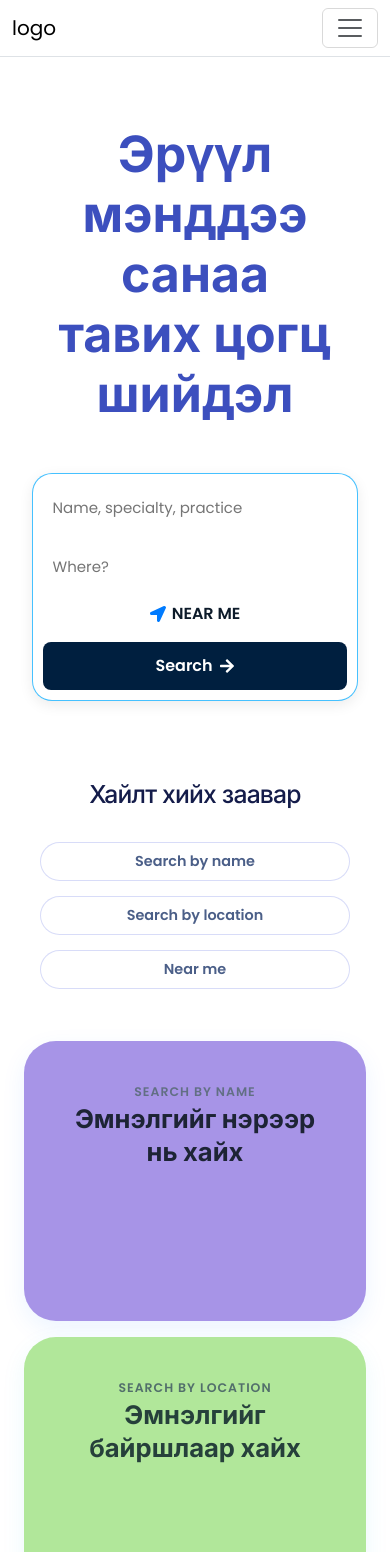
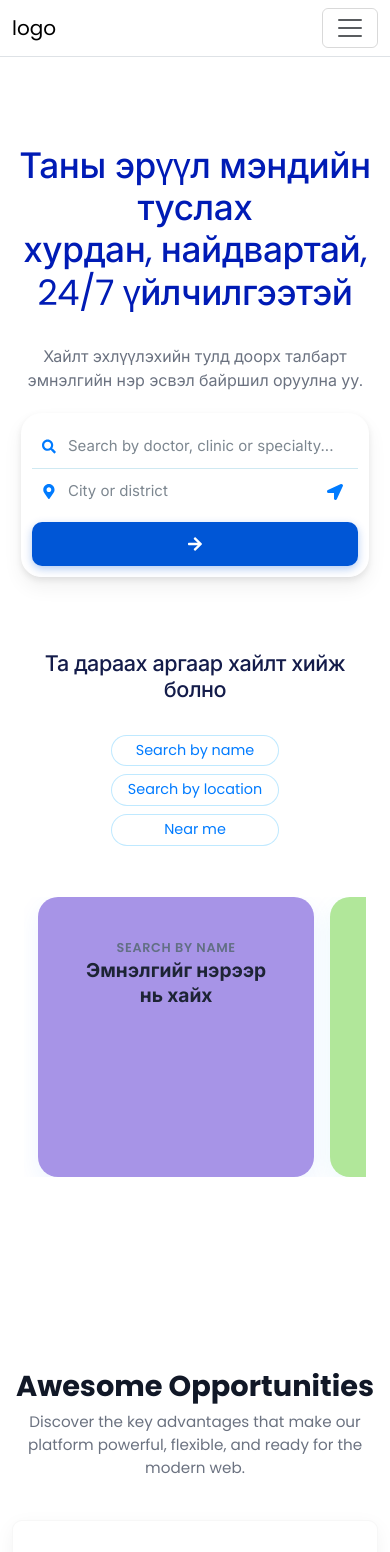
Before and after one commit to khishigtogtokh321/Project, a React (Vite) app: page / in a window 390 px wide. Shown: the top 1552 px of the page. Built offline with nearby package versions, Linux system fonts and the light colour scheme.

Commit message:
before using bootstrap class

```diff
--- a/src/components/Hero.jsx
+++ b/src/components/Hero.jsx
@@ -3,6 +3,7 @@ import SearchBar from "./SearchBar";
 import { useState } from "react";
 import HowToBook from "./HowToBook";
 import SearchCard from "./SearchCard";
+import MicroGuide from "./MicroGuide"
 
 export default function Hero() {
 
@@ -21,7 +22,10 @@ export default function Hero() {
     }}>
       <Row className="text-center my-5">
         <Col >
-          <h1 className="Res-hero-text fw-bold display-5 " style={{color: "#3c4fbeff", fontWeight: "700", fontSize: '50px'}} >Эрүүл мэнддээ санаа<br /><span style={{color: "#3c4fbeff", fontWeight: "600", fontSize: '50px'}} >тавих цогц шийдэл</span> </h1>
+          <div className="default-title">
+            <h1 className="hero-text  " >Таны эрүүл мэндийн туслах <br /> хурдан, найдвартай, 24/7 үйлчилгээтэй </h1>
+          </div>
+          <MicroGuide />
           <SearchBar/>
           <SearchCard />
         </Col>
--- /dev/null
+++ b/src/components/MicroGuide.jsx
@@ -0,0 +1,27 @@
+import React, { useEffect, useState } from "react";
+
+function MicroGuide() {
+  const [visible, setVisible] = useState(false);
+
+  useEffect(() => {
+    // Page load-оос 1 секундийн дараа fade-in
+    const timer = setTimeout(() => setVisible(true), 1000);
+    return () => clearTimeout(timer);
+  }, []);
+
+  return (
+    <p
+      style={{
+        opacity: visible ? 1 : 0,
+        transition: "opacity 1s ease-in-out",
+        fontSize: "1rem",
+        color: "#6b7280",
+        marginTop: "1rem",
+      }}
+    >
+       Хайлт эхлүүлэхийн тулд доорх талбарт эмнэлгийн нэр эсвэл байршил оруулна уу.
+    </p>
+  );
+}
+
+export default MicroGuide;
--- a/src/components/SearchBar.jsx
+++ b/src/components/SearchBar.jsx
@@ -1,119 +1,118 @@
-import { Container, Row, Col, Form, Button } from "react-bootstrap";
-// import { FaSearch , FaMapMarkerAlt } from "react-icons/fa";
-// import { FaLocationArrow } from 'react-icons/fa6';
-import { FaSearch, FaMapMarkerAlt, FaLocationArrow, FaArrowRight } from "react-icons/fa";
-
 import React, { useState } from "react";
+import {
+  FaSearch,
+  FaMapMarkerAlt,
+  FaLocationArrow,
+  FaArrowRight,
+  FaUserMd,
+} from "react-icons/fa";
 
 
-// const mockResults = [
-//   {
-//     id: 1,
-//     name: "Discret'Son - Laboratoire auditif",
-//     type: "Centre auditif",
-//     location: "Eaubonne",
-//     logo: "🔊",
-//   },
-//   {
-//     id: 2,
-//     name: "Krys Audition - La Châtre",
-//     type: "Centre auditif",
-//     location: "La Châtre",
-//     logo: "🎧",
-//   },
-//   {
-//     id: 3,
-//     name: "Krys Audition La Couronne - Cc Auchan",
-//     type: "Centre auditif",
-//     location: "La Couronne",
-//     logo: "🎧",
-//   },
-//   {
-//     id: 4,
-//     name: "Phonème - Saint-Lô - Germain Lebictel",
-//     type: "Audioprothésiste",
-//     location: "Saint-Lô",
-//     logo: "👤",
-//   },
-//    {
-//     id: 5,
-//     name: "Phonème - Saint-Lô - Germain Lebictel",
-//     type: "Audioprothésiste",
-//     location: "Saint-Lô",
-//     logo: "👤",
-//   },
-//    {
-//     id: 6,
-//     name: "Phonème - Saint-Lô - Germain Lebictel",
-//     type: "Audioprothésiste",
-//     location: "Saint-Lô",
-//     logo: "👤",
-//   },
-//    {
-//     id: 7,
-//     name: "Phonème - Saint-Lô - Germain Lebictel",
-//     type: "Audioprothésiste",
-//     location: "Saint-Lô",
-//     logo: "👤",
-//   },
-// ];
-
+const mockResults = [
+  { id: 1, name: "Ulaanbaatar Central Hospital", type: "Эмнэлэг", location: "Ulaanbaatar", logo: "🏥" },
+  { id: 2, name: "Zorig Clinic", type: "Шүдний эмнэлэг", location: "Bayanzurkh", logo: "🦷" },
+  { id: 3, name: "Health Partner", type: "Гэр бүлийн эмнэлэг", location: "Sukhbaatar", logo: "👨‍⚕️" },
+  { id: 4, name: "Eren Hospital", type: "Олон улсын эмнэлэг", location: "Songinokhairkhan", logo: "🌍" },
+  { id: 5, name: "Grand Med Hospital", type: "Мэс заслын төв", location: "Ulaanbaatar", logo: "💉" },
+  { id: 6, name: "Songdo Hospital", type: "Олон улсын эмнэлэг", location: "Bayangol", logo: "🌐" },
+];
 
 export default function SearchBar() {
-
   const [query, setQuery] = useState("");
   const [location, setLocation] = useState("");
+  const [results, setResults] = useState([]);
+  const [showSuggestions, setShowSuggestions] = useState(false);
 
-  // const filtered = mockResults.filter((r) =>
-  //    r.name.toLowerCase().includes(query.toLowerCase())
-  // );
+  // Хайлт
+  const handleSearch = () => {
+    const filtered = mockResults.filter(
+      (r) =>
+        r.name.toLowerCase().includes(query.toLowerCase()) &&
+        r.location.toLowerCase().includes(location.toLowerCase())
+    );
+    setResults(filtered);
+    setShowSuggestions(false);
+  };
 
-  // const handleNearMe = () => {
-  //   if (!navigator.geolocation) return alert("Таны хөтчид байршлыг авах боломжгүй.");
-  //      navigator.geolocation.getCurrentPosition((pos) => {
-  //       const lat = pos.coords.latitude;
-  //       const lng = pos.coords.longitude;
-  //       console.log("User location:", lat, lng);
-  //   // Ойролцоох эмнэлэг хайх логик энд
-  //     });
-  //   };
+  // GPS
+  const handleNearMe = () => {
+    if (!navigator.geolocation) {
+      alert("Таны хөтөч байршил авах боломжгүй байна.");
+      return;
+    }
+
+    navigator.geolocation.getCurrentPosition(
+      (pos) => {
+        const lat = pos.coords.latitude.toFixed(4);
+        const lng = pos.coords.longitude.toFixed(4);
+        setLocation(`Current location (Lat: ${lat}, Lng: ${lng})`);
+        alert(`📍 Байршил тодорхойлогдлоо!\nLat: ${lat}, Lng: ${lng}`);
+      },
+      () => alert("Байршил авахад алдаа гарлаа 😢")
+    );
+  };
+
+  const filteredSuggestions = mockResults.filter((r) =>
+    r.name.toLowerCase().includes(query.toLowerCase())
+  );
 
   return (
+    <div >
     <div className="search-container">
-      <div className="search-box">
-        {/* 1️⃣ Service Name Input */}
-        <div className="search-field">
+      <div className="search-box ">
+        {/* Нэр хайх */}
+        <div className="search-field suggestion-field">
           <FaSearch className="icon" />
           <input
             type="text"
-            placeholder="Name, specialty, practice"
+            placeholder="Search by doctor, clinic or specialty..."
             value={query}
             onChange={(e) => setQuery(e.target.value)}
+            onFocus={() => setShowSuggestions(true)}
+            onBlur={() => setTimeout(() => setShowSuggestions(false), 150)}
           />
+
+          {/* Dropdown */}
+          {showSuggestions && (
+            <div className="suggestion-dropdown fade-in">
+              {filteredSuggestions.map((s) => (
+                <div
+                  key={s.id}
+                  className="suggestion-item"
+                  onClick={() => {
+                    setQuery(s.name);
+                    setShowSuggestions(false);
+                  }}
+                >
+                  <span className="emoji">{s.logo}</span>
+                  <div className="suggestion-info">
+                    <strong>{s.name}</strong>
+                    <small>{s.type} • {s.location}</small>
+                  </div>
+                </div>
+              ))}
+            </div>
+          )}
         </div>
 
-        {/* 2️⃣ Location Input */}
-        <div className="search-field">
+        {/* Байршил */}
+        <div className="search-field location-field">
           <FaMapMarkerAlt className="icon" />
           <input
             type="text"
-            placeholder="Where?"
+            placeholder="City or district"
             value={location}
             onChange={(e) => setLocation(e.target.value)}
           />
+          <FaLocationArrow className="near-icon" onClick={handleNearMe} />
         </div>
 
-        {/* 3️⃣ Near Me */}
-        <button className="near-me-btn">
-          <FaLocationArrow className="icon" />
-          <span>NEAR ME</span>
-        </button>
-
-        {/* 4️⃣ Search Button */}
-        <button className="search-btn">
-          Search <FaArrowRight />
+        {/* Хайх товч */}
+        <button className="search-btn" onClick={handleSearch}>
+          <FaArrowRight />
         </button>
       </div>
     </div>
+    </div>
   );
-};
+}
--- a/src/components/SearchCard.jsx
+++ b/src/components/SearchCard.jsx
@@ -17,6 +17,18 @@ export default function ServiceCard() {
 
   const btnClick = (target) => {
     setActiveKey((prev) => (prev === target ? null : target)); // дахин дарвал reset
+    const targetRef =
+    target === "name" ? nameRef.current :
+    target === "location" ? locationRef.current :
+    target === "near" ? nearRef.current : null;
+
+    if (targetRef) {
+      targetRef.scrollIntoView({
+        behavior: "smooth",
+        inline: "center",
+        block: "nearest",
+      });
+    }
   };
 
   const cardState = (id) => {
@@ -27,7 +39,7 @@ export default function ServiceCard() {
   return (
     <div className="default-page">
       <div className="default-title">
-        <h2>Хайлт хийх заавар</h2>
+        <h4>Та дараах аргаар хайлт хийж болно</h4>
       </div>
       <Container className="py-5">
         <nav className="default-pill-nav" aria-label="Quick actions">
--- a/src/index.css
+++ b/src/index.css
@@ -25,13 +25,16 @@
 }
 
 
+/* =======================================================================================================================================================================
+                      Home page
+
+=========================================================================================================================================================================== */
 
 body {
   font-family: 'Poppins', 'Inter', sans-serif;
   background-color: #fff;
 
 }
-
 .rbc-toolbar button {
   font-size: 14px;
   padding: 4px 10px;
@@ -44,120 +47,181 @@ body {
   font-size: 14px;
 }
 
-
-/* search section */
-
-.app-container {
-  padding: 10px;
-  font-family: Arial, sans-serif;
+.hero-text {
+  position: relative;
+  bottom: 50px;
+  color: #001bb5ff;
+  font-weight: 700px;
+  font-size: 50px;
 }
 
-.search-section {
+
+/* ====== Үндсэн Layout ====== */
+.search-container {
   display: flex;
-  flex-direction: column;
-  align-items: center;
-  position: relative;
-  /* dropdown absolute relative to here */
+  justify-content: center;
+  width: 100%;
   margin-top: 20px;
+  font-family: "Inter", sans-serif;
 }
 
 .search-box {
   display: flex;
-  gap: 10px;
-  background: #fff;
-  border-radius: 10px;
-  padding: 10px;
-  border: 1px solid #00aaffb9;
-  max-width: 700px;
-  width: 100%;
+  align-items: center;
+  background: #ffffff;
+  border-radius: 20px;
+  padding: 7px;
+  border: 1px solid #ff00d4b9;
+  width: 85%;
+  max-width: 900px;
 }
 
-.search-box input {
+
+/* ====== Input талбарууд ====== */
+.search-field {
+  display: flex;
+  align-items: center;
+  flex: 1;
+  background: #fff;
+  border-radius: 50px;
+  padding: 10px 20px;
+  position: relative;
+}
+
+.search-field input {
+  width: 100%;
   border: none;
   outline: none;
-  flex: 1;
+  background: transparent;
+  font-size: 15px;
+  color: #333;
 }
 
+.search-field input::placeholder {
+  color: #7d8790;
+  font-weight: 400;
+}
+
+.icon {
+  color: #007bff;
+  font-size: 15px;
+  margin-right: 10px;
+}
+
+/* ====== Location талбар (зүүнээс тусдаа) ====== */
+.location-field {
+  border-left: 2px solid #6cb8d2;
+  border-top: 1px solid #6cb8d2;
+  border-bottom: 1px solid #6cb8d2;
+  padding-left: 25px;
+}
+
+.near-icon {
+  position: absolute;
+  right: 15px;
+  color: #007bff;
+  cursor: pointer;
+  transition: 0.2s;
+}
+
+.near-icon:hover {
+  transform: scale(1.15);
+  color: #0056d6;
+}
+
+/* ====== Search товч ====== */
 .search-btn {
-  background: #270ecd;
+  background: #0056d6;
   border: none;
-  border-radius: 10px;
-  padding: 10px;
-  cursor: pointer;
+  color: white;
+  border-radius: 50%;
+  width: 44px;
+  height: 44px;
   display: flex;
   align-items: center;
   justify-content: center;
-  gap: 12px;
+  margin-left: 12px;
+  cursor: pointer;
+  transition: all 0.2s ease;
+  box-shadow: 0 3px 8px rgba(0, 86, 214, 0.3);
 }
 
-.search-btn svg {
-  color: #fff;
-  font-size: 16px;
+.search-btn:hover {
+  background: #0042b0;
+  transform: scale(1.05);
 }
 
-.near-me button {
-  border: none;
-  height: 40px;
+/* ====== Dropdown ====== */
+.suggestion-dropdown {
+  position: absolute;
+  top: 50px;
+  left: 0;
+  width: 100%;
+  background: #fff;
+  border-radius: 16px;
+  box-shadow: 0 5px 20px rgba(0, 0, 0, 0.08);
+  max-height: 220px;
+  overflow-y: auto;
+  z-index: 50;
+  animation: fadeIn 0.2s ease-in-out;
 }
 
-.near-me button::FaLocationArrow {
-  border: none;
-  height: 40px;
+.suggestion-item {
+  display: flex;
+  align-items: center;
+  padding: 10px 16px;
+  cursor: pointer;
+  transition: 0.2s;
 }
 
-.dropdown-list {
-  margin-top: 10px;
-  background: #fff;
-  border-radius: 12px;
-  box-shadow: 0 4px 12px rgba(0, 0, 0, 0.1);
-  width: 100%;
-  max-width: 700px;
-  overflow-y: auto;
-  max-height: 300px;
-  z-index: 999;
+.suggestion-item:hover {
+  background: #f4f7ff;
 }
 
-.dropdown-item {
-  display: flex;
-  align-items: center;
-  gap: 10px;
-  padding: 6px 10px;
-  border-bottom: 1px solid #eee;
-  cursor: pointer;
+.emoji {
+  font-size: 20px;
+  margin-right: 12px;
 }
 
-.dropdown-item:last-child {
-  border-bottom: none;
+.suggestion-info strong {
+  color: #111;
+  font-size: 14px;
 }
 
-.dropdown-item:hover {
-  background: #f2f7ff;
+.suggestion-info small {
+  color: #777;
+  font-size: 13px;
 }
 
-.item-logo {
-  height: 55px;
+/* ====== Responsive ====== */
+@media (max-width: 768px) {
+  .search-box {
+    flex-direction: column;
+    border-radius: 25px;
+    padding: 15px;
+    width: 95%;
+  }
+
+  .search-field,
+  .location-field {
+    width: 100%;
+    border: none;
+    padding: 10px 15px;
+  }
+
+  .search-btn {
+    margin-left: 0;
+    align-self: flex-end;
+  }
 }
 
-.item-text .item-title {
-  font-weight: 600;
+/* ====== Animation ====== */
+@keyframes fadeIn {
+  from { opacity: 0; transform: translateY(-5px); }
+  to { opacity: 1; transform: translateY(0); }
 }
 
-.item-text .item-sub {
-  font-size: 13px;
-  color: #6b7280;
-}
 
-.dropdown-empty {
-  padding: 16px;
-  color: #6b7280;
-}
-
-.divider {
-  width: 1px;
-  background-color: #00a8ff;
-  height: 30px;
-  margin: 5px 5px;
-}
 
 .card_button {
   position: relative;
@@ -1082,82 +1146,6 @@ h5 {
 }
 
 
-.search-container {
-  display: flex;
-  justify-content: center;
-  padding: 20px;
-}
-
-.search-box {
-  display: flex;
-  align-items: center;
-  background: #fff;
-  border-radius: 50px;
-  box-shadow: 0 4px 14px rgba(0, 0, 0, 0.08);
-  overflow: hidden;
-  width: 100%;
-  max-width: 850px;
-}
-
-/* Common input fields */
-.search-field {
-  display: flex;
-  align-items: center;
-  gap: 8px;
-  flex: 1;
-  padding: 10px 16px;
-  border-right: 1px solid #e0e0e0;
-}
-
-.search-field input {
-  border: none;
-  outline: none;
-  flex: 1;
-  font-size: 15px;
-  background: transparent;
-}
-
-/* Icons */
-.icon {
-  color: #007bff;
-  font-size: 16px;
-}
-
-/* Near Me */
-.near-me-btn {
-  display: flex;
-  align-items: center;
-  gap: 6px;
-  background: transparent;
-  border: none;
-  color: #0d1b2a;
-  font-weight: 600;
-  cursor: pointer;
-  padding: 10px 16px;
-  border-right: 1px solid #e0e0e0;
-}
-.near-me-btn:hover {
-  color: #007bff;
-}
-
-/* Search Button */
-.search-btn {
-  background: #001f3f;
-  color: #fff;
-  font-weight: 600;
-  border: none;
-  padding: 10px 22px;
-  display: flex;
-  align-items: center;
-  gap: 6px;
-  border-radius: 50px;
-  cursor: pointer;
-  transition: 0.3s;
-}
-.search-btn:hover {
-  background: #004080;
-}
-
 
 @media (max-width: 1022px) {
   .search-box {
@@ -1236,21 +1224,7 @@ h5 {
 }
 
 
-/* ——— Responsive ——— */
-@media (max-width: 1022px) {
-  .Res-hero-text{
-    position: relative;
-    bottom: 20px;
-  }
 
-
-
-
-
-  .default-pill-nav {
-    padding: 0.8rem 1.2rem;
-  }
-}
 
 @media (max-width: 992px) {
   .default-pill-nav {
--- a/src/main.jsx
+++ b/src/main.jsx
@@ -3,6 +3,7 @@ import ReactDOM from 'react-dom/client'
 import App from './App.jsx'
 import 'bootstrap/dist/css/bootstrap.min.css'
 import './index.css'
+import "./styles/custom.css";
 import 'bootstrap-icons/font/bootstrap-icons.css';
 
 
--- /dev/null
+++ b/src/styles/custom.css
@@ -0,0 +1,215 @@
+/* Mobile (доош 576px) */
+@media (max-width: 576px) {
+  body{
+    overflow-x: hidden;
+  }
+  .hero-text{
+    font-size: 2.2rem;
+  }
+  .search-box {
+    flex-direction: column;
+    border-radius: 20px;
+    padding: 10px;
+    width: 95%;
+    border-color: #fff;
+    box-shadow:
+    0 3px 6px rgba(0, 0, 0, 0.08),   /* зөөлөн доод сүүдэр */
+    0 10px 20px rgba(0, 0, 0, 0.06), /* гүн давхар сүүдэр */
+    inset 0 1px 0 rgba(255, 255, 255, 0.5); /* дотор талын гэрэл тусгал */
+    transition: all 0.3s ease;
+  }
+
+  /* Hover үед илүү гүн харагдуулна */
+  .search-box:hover {
+    box-shadow:
+      0 6px 12px rgba(0, 0, 0, 0.12),
+      0 18px 36px rgba(0, 0, 0, 0.1);
+
+  }
+
+  .search-field,
+  .near-me-btn,
+  .search-btn {
+    width: 100%;
+    border: none;
+    justify-content: center;
+    padding: 10px;
+  }
+  .location-field {
+    border-radius: 0;
+   border-top: 1px solid #cfe9f2;
+  }
+
+  .search-btn {
+    align-self: flex-end;
+    border-radius: 10px;
+    margin-top: 8px;
+    height: 44px;
+  }
+
+    /* 1️⃣ Ерөнхий байрлал */
+ /* === Ерөнхий хэсэг === */
+  .default-page {
+    display: flex;
+    flex-direction: column;
+    align-items: center;
+    padding-bottom: 12px;
+  }
+
+  .default-title {
+    font-size: 1.4rem;
+    text-align: center;
+    margin-top: 15px;
+  }
+
+  /* === Pills === */
+  .default-pill-nav {
+    display: flex;
+    justify-content: center;
+    align-items: center;
+    gap: 8px;
+    flex-wrap: wrap;
+    width: 200px;
+
+  }
+
+  .default-pill {
+    padding: 4px 10px;
+    border-radius: 999px;
+    font-weight: 500;
+    font-size: 0.9rem;
+    border: 1px solid rgba(0, 168, 255, 0.25);
+    color: #007bff;
+    background: rgba(255, 255, 255, 0.85);
+    transition: all 0.25s ease;
+  }
+
+  .default-pill.active {
+    background: linear-gradient(135deg, #00a8ff, #4facfe);
+    color: #fff;
+    box-shadow: 0 6px 14px rgba(0, 168, 255, 0.3);
+  }
+
+  /* 3️⃣ Feature card layout — хэвтээ scroll */
+  .feature-grid {
+    display: flex;
+    flex-direction: row !important;
+    justify-content: flex-start;
+    gap: 16px;
+    overflow-x: auto;
+    overflow-y: hidden;
+    scroll-snap-type: x mandatory;
+    scroll-behavior: smooth;
+    padding: 0 14px;
+    width: 100%;
+    -webkit-overflow-scrolling: touch;
+  }
+
+  /* Scrollbar-ийг бүрэн арилгах */
+  .feature-grid::-webkit-scrollbar {
+    display: none;
+  }
+  .feature-grid {
+    -ms-overflow-style: none;
+    scrollbar-width: none;
+  }
+
+  /* 4️⃣ Картууд */
+  .feature-card {
+    flex: 0 0 88%; /* дэлгэцийн 88%-ийг эзэлнэ */
+    min-width: 88%;
+    scroll-snap-align: center;
+    border-radius: 20px;
+    background: #ffffff;
+    box-shadow: 0 8px 22px rgba(0, 0, 0, 0.1);
+    transition: all 0.3s ease;
+    animation: fadeIn 0.6s ease;
+  }
+
+  .feature-card:hover {
+    transform: scale(1.02);
+    box-shadow: 0 10px 24px rgba(0, 168, 255, 0.2);
+  }
+
+  /* 5️⃣ Card доторх текст */
+  .feature-card__title {
+    font-size: 1.2rem;
+    font-weight: 700;
+    color: #0b3650;
+  }
+
+  .feature-card__eyebrow {
+    font-size: 0.8rem;
+    color: #6b7b86;
+    letter-spacing: 0.05em;
+  }
+
+  /* 6️⃣ Fade-in animation */
+  @keyframes fadeIn {
+    from { opacity: 0; transform: translateY(10px); }
+    to { opacity: 1; transform: translateY(0); }
+  }
+}
+
+/* Tablet (576–768px) */
+@media (min-width: 576px) and (max-width: 768px) {
+    .search-box {
+      flex-direction: column;
+      border-radius: 20px;
+      padding: 15px;
+    }
+    .search-field,
+    .near-me-btn,
+    .search-btn {
+        width: 100%;
+        border: none;
+        justify-content: center;
+        padding: 12px;
+    }
+
+    .search-btn {
+       align-self: flex-end;
+        border-radius: 10px;
+        margin-top: 6px;
+    }
+}
+
+
+
+/* --- Fade animation --- */
+@keyframes fadeIn {
+  from {
+    opacity: 0;
+    transform: translateY(-5px);
+  }
+  to {
+    opacity: 1;
+    transform: translateY(0);
+  }
+}
+/* Small desktop (768–992px) */
+@media (min-width: 768px) and (max-width: 992px) {}
+
+/* Large desktop (992–1200px) */
+@media (min-width: 992px) and (max-width: 1200px) {
+    .search-box {
+        flex-direction: column;
+        align-items: stretch;
+    }
+
+    .search-input,
+    .search-btn {
+        width: 100%;
+        border-radius: 8px;
+    }
+
+    .divider {
+        width: 100%;
+        height: 1px;
+        margin: 5px 0;
+        color: #00afef09;
+    }
+}
+
+    /* Extra large (1200px+) */
+    @media (min-width: 1200px) {}
```
